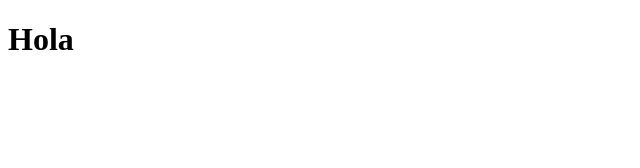
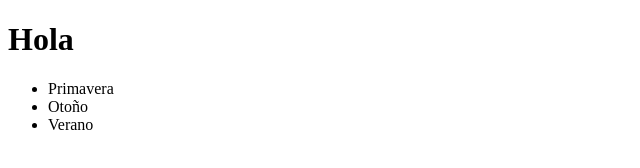
Before and after one commit to jortiztiscareno/CursoGIT, a plain HTML site: page index.html in a window 1280 px wide. Shown: the whole page, without its empty margins (0-640 px from the left). Drawn offline with Linux system fonts and the light colour scheme.

Commit message:
Agregadno las estaciones del año

```diff
--- a/index.html
+++ b/index.html
@@ -7,5 +7,10 @@
 </head>
 <body>
     <h1>Hola</h1>
+    <ul>
+        <li>Primavera</li>
+        <li>Otoño</li>
+        <li>Verano</li>
+    </ul>
 </body>
 </html>
```
